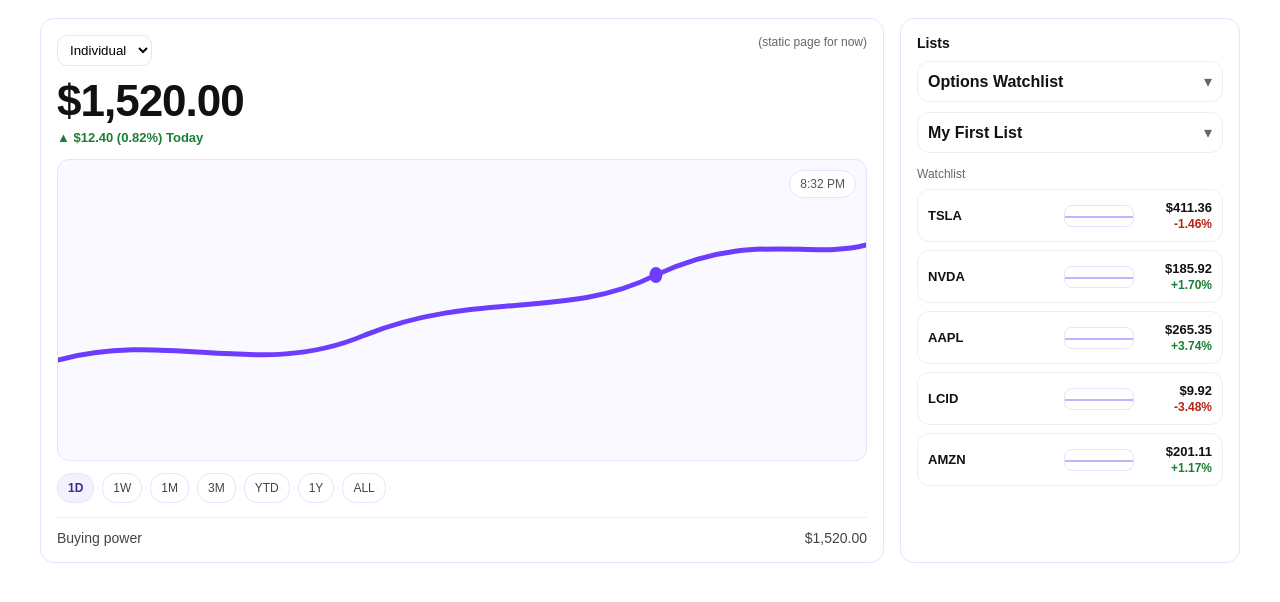
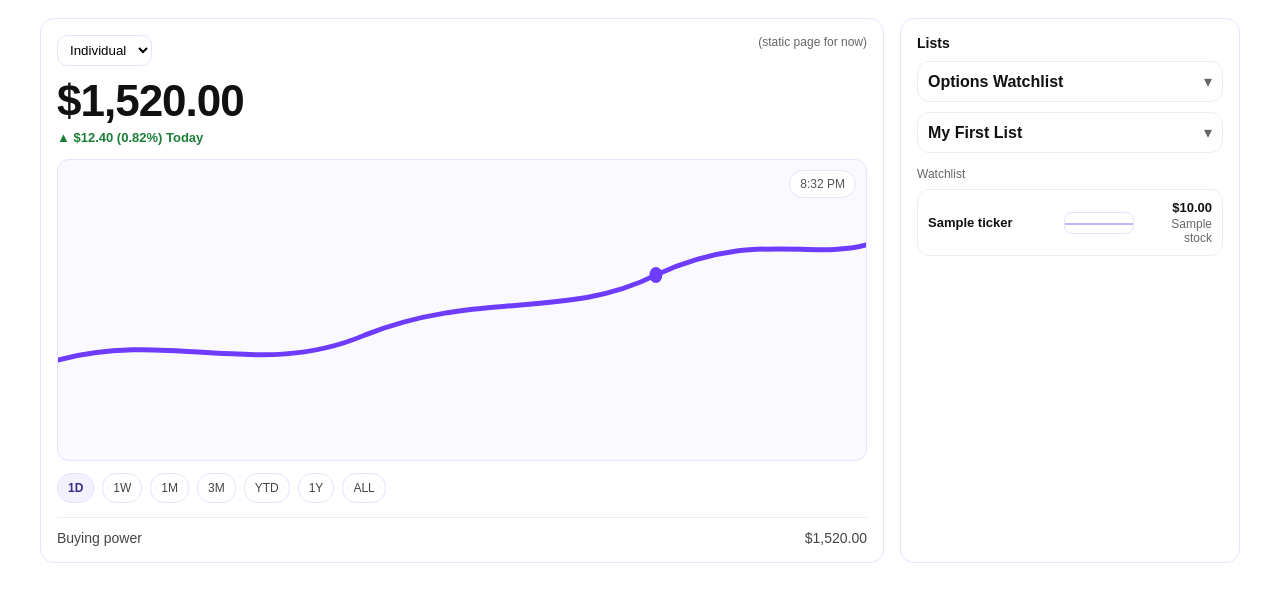
Before and after one commit to BrycePRATT2004/stock-trading-app-401, a Flask app: page /dashboard in a window 1280 px wide. Shown: the part 62-664 px from the top of the page. Run offline with Flask 3, Linux system fonts and the light colour scheme; the visitor is signed in with stand-in values (Sample User, id 1); a database or web service that is not in the repository returns one stand-in record (values such as "Sample title").

Commit message:
Created admin page and stocks

```diff
--- a/app.py
+++ b/app.py
@@ -19,7 +19,7 @@ if not MONGO_URI:
 client = MongoClient(MONGO_URI)
 db = client["stock_trading_app_401"]
 users_col = db["users"]
-
+stocks_col = db["stocks"]
 # ----------------------------
 # Flask app
 # ----------------------------
@@ -99,7 +99,8 @@ def register():
         "email": email,
         "phone": phone,
         "password_hash": password_hash,  # stored as bytes
-        "created_at": datetime.utcnow()
+        "created_at": datetime.utcnow(),
+        "role" : "user",
     })
 
     # After create account -> send to Login page
@@ -134,7 +135,7 @@ def login_page():
     session["user_id"] = str(user["_id"])
     session["username"] = user.get("username", "Explorer")
     session["full_name"] = user.get("full_name", "")
-
+    session["role"] = user.get("role", "user")
     return redirect(url_for("dashboard"))
 
 # Dashboard (protected)
@@ -143,8 +144,10 @@ def dashboard():
     if "user_id" not in session:
         return redirect(url_for("login_page"))
 
-    # Minimal placeholders so your dashboard template doesn't crash
     username = session.get("username", "Explorer")
+
+    # ✅ pull stocks from Mongo
+    stocks = list(stocks_col.find({}, {"_id": 0}).sort("ticker", 1))
 
     portfolio = {"cash": 10000.00, "stocks": {}}
     total_invested = 0.00
@@ -159,7 +162,8 @@ def dashboard():
         total_invested=total_invested,
         portfolio_value=portfolio_value,
         total_return=total_return,
-        trade_message=trade_message
+        trade_message=trade_message,
+        stocks=stocks  # ✅ pass to template
     )
 
 # Logout
@@ -228,7 +232,50 @@ def help_page():
 
     return render_template("help.html")
 
+@app.route("/admin", methods=["GET", "POST"])
+def admin():
+    if "user_id" not in session:
+        return redirect(url_for("login_page"))
 
+    if session.get("role") != "admin":
+        return "Forbidden", 403
+
+    if request.method == "POST":
+        ticker = request.form.get("ticker", "").strip().upper()
+        name = request.form.get("name", "").strip()
+        price_raw = request.form.get("price", "").strip()
+
+        # Validation
+        if not ticker or not name or not price_raw:
+            return render_template("admin.html", error="All fields are required.")
+
+        try:
+            price = float(price_raw)
+            if price <= 0:
+                raise ValueError()
+        except ValueError:
+            return render_template("admin.html", error="Price must be a positive number.")
+
+        # ✅ Create or update the stock (upsert)
+        stocks_col.update_one(
+            {"ticker": ticker},
+            {
+                "$set": {
+                    "ticker": ticker,
+                    "name": name,
+                    "price": price,
+                    "updated_at": datetime.utcnow()
+                },
+                "$setOnInsert": {"created_at": datetime.utcnow()}
+            },
+            upsert=True
+        )
+
+        return redirect(url_for("admin"))
+
+    # GET: show existing stocks on the page
+    stocks = list(stocks_col.find({}, {"_id": 0}).sort("ticker", 1))
+    return render_template("admin.html", stocks=stocks)
 
 
 if __name__ == "__main__":
--- a/templates/dashboard.html
+++ b/templates/dashboard.html
@@ -347,54 +347,25 @@
         <div style="margin-top:14px; margin-bottom:8px; color:#666; font-size:12px;">
           Watchlist
         </div>
-
 <div id="watchlist">
+  {% if stocks and stocks|length > 0 %}
+    {% for s in stocks %}
       <div class="watchRow">
-            <div class="ticker">TSLA</div>
+        <div class="ticker">{{ s.ticker }}</div>
         <div class="spark"></div>
         <div>
-              <div class="price">$411.36</div>
-              <div class="pct bad">-1.46%</div>
+          <div class="price">${{ "%.2f"|format(s.price) }}</div>
+          <div class="pct" style="color:#666;">{{ s.name }}</div>
         </div>
       </div>
-
-          <div class="watchRow">
-            <div class="ticker">NVDA</div>
-            <div class="spark"></div>
-            <div>
-              <div class="price">$185.92</div>
-              <div class="pct good">+1.70%</div>
+    {% endfor %}
+  {% else %}
+    <div style="color:#d11a1a; font-size:12px; padding:10px;">
+      No stocks yet. Add some from the Admin page.
     </div>
+  {% endif %}
 </div>
 
-          <div class="watchRow">
-            <div class="ticker">AAPL</div>
-            <div class="spark"></div>
-            <div>
-              <div class="price">$265.35</div>
-              <div class="pct good">+3.74%</div>
-            </div>
-          </div>
-
-          <div class="watchRow">
-            <div class="ticker">LCID</div>
-            <div class="spark"></div>
-            <div>
-              <div class="price">$9.92</div>
-              <div class="pct bad">-3.48%</div>
-            </div>
-          </div>
-
-          <div class="watchRow">
-            <div class="ticker">AMZN</div>
-            <div class="spark"></div>
-            <div>
-              <div class="price">$201.11</div>
-              <div class="pct good">+1.17%</div>
-            </div>
-          </div>
-        </div>
-      </div>
 
     </div>
   </div>
```
Also changed, not shown: templates/admin.html (added, +23 -0 lines). Lines whose indentation alone changed are shown as unchanged.
